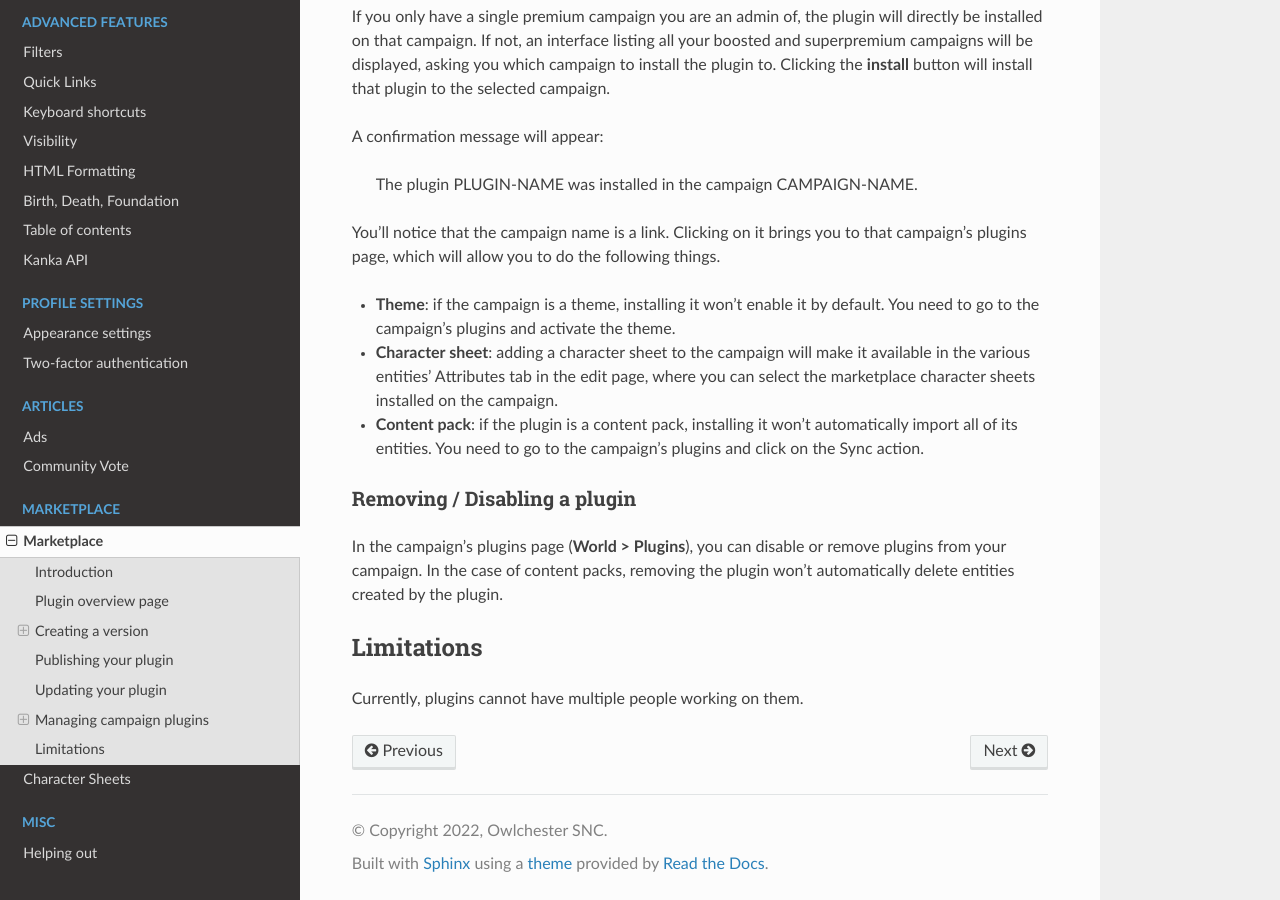
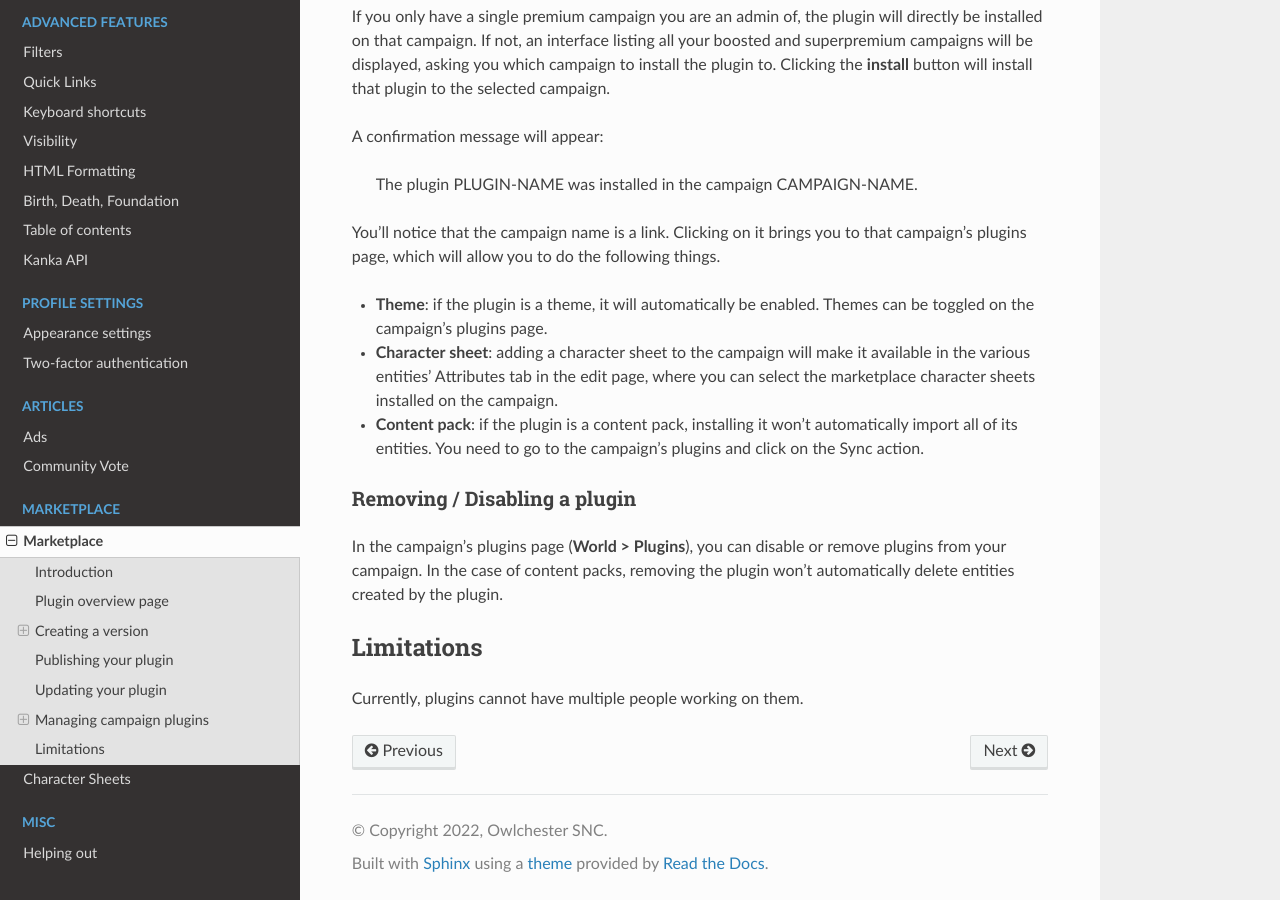
Before and after one commit to owlchester/kanka-docs, a Sphinx documentation site: the page built from docs/source/marketplace/marketplace.md, in a window 1280 px wide and 900 px high, scrolled down 3118 px. Built offline with Sphinx 7.4.7 and the Read the Docs theme 2.0.0, drawn with Linux system fonts in a browser that asks for light colours.

```diff
--- a/docs/source/marketplace/marketplace.md
+++ b/docs/source/marketplace/marketplace.md
@@ -82,7 +82,7 @@ A confirmation message will appear:
 
 You'll notice that the campaign name is a link. Clicking on it brings you to that campaign's plugins page, which will allow you to do the following things.
 
-* **Theme**: if the campaign is a theme, installing it won't enable it by default. You need to go to the campaign's plugins and activate the theme.
+* **Theme**: if the plugin is a theme, it will automatically be enabled. Themes can be toggled on the campaign's plugins page.
 * **Character sheet**: adding a character sheet to the campaign will make it available in the various entities' Attributes tab in the edit page, where you can select the marketplace character sheets installed on the campaign.
 * **Content pack**: if the plugin is a content pack, installing it won't automatically import all of its entities. You need to go to the campaign's plugins and click on the Sync action.
 
```
Also changed, not shown: docs/source/features/profile-sidebar.md (+1 -1 lines).
